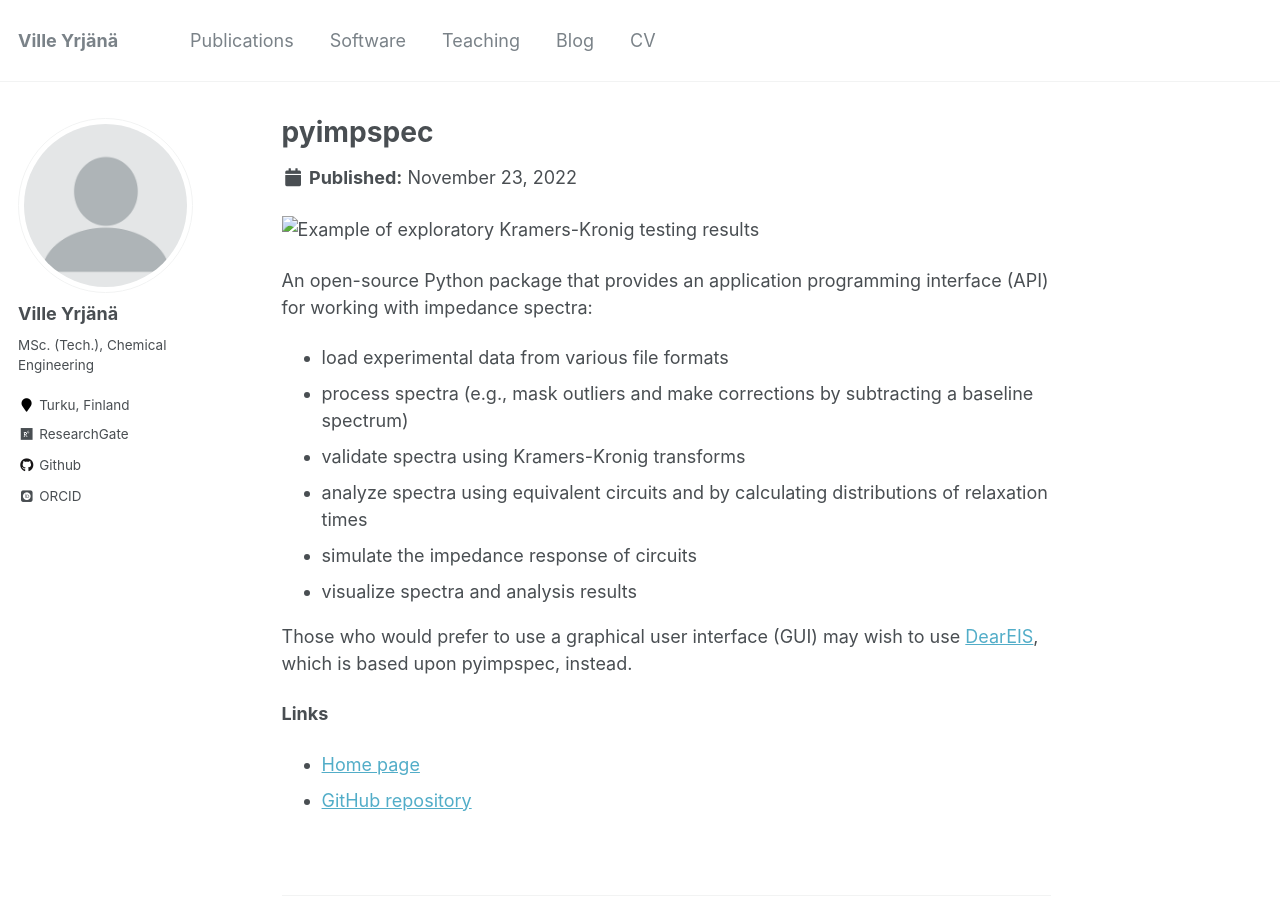
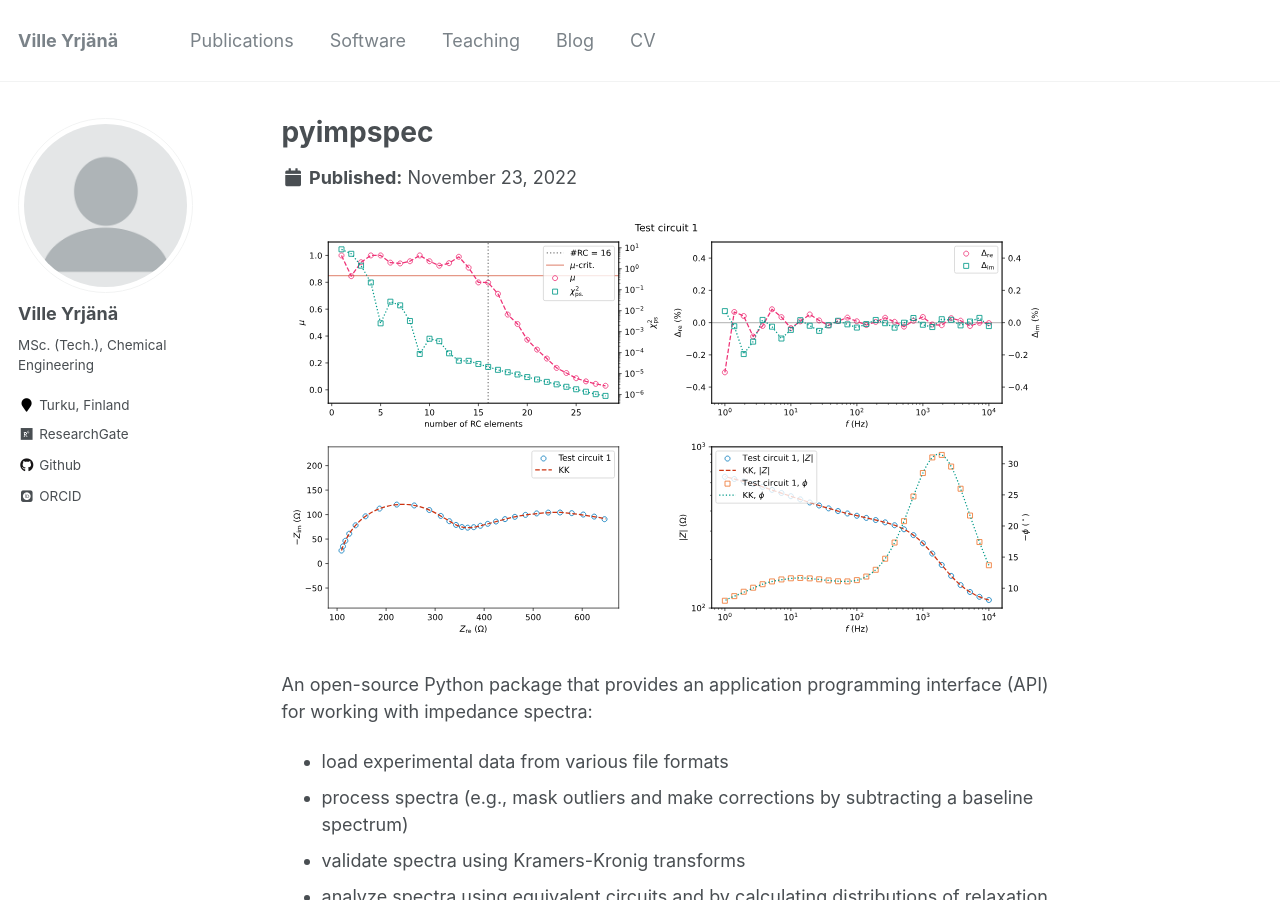
Before and after one commit to vyrjana/vyrjana.github.io, a Jekyll site: the page built from _software/pyimpspec.md, in a window 1280 px wide and 900 px high. Built offline with Jekyll 4.4.1, drawn with Linux system fonts in a browser that asks for light colours; some web fonts are replaced.

Commit message:
Updated software

```diff
--- a/_software/pyimpspec.md
+++ b/_software/pyimpspec.md
@@ -5,7 +5,7 @@ permalink: /software/pyimpspec
 excerpt: "Python API for processing, analyzing, and visualizing impedance spectra<br><img src='/images/pyimpspec.svg'>"
 ---
 
-![Example of exploratory Kramers-Kronig testing results](images/pyimpspec.svg)
+![Example of exploratory Kramers-Kronig testing results](/images/pyimpspec.svg)
 
 An open-source Python package that provides an application programming interface (API) for working with impedance spectra:
 
```
Also changed, not shown: _software/deareis.md (+1 -1 lines).
